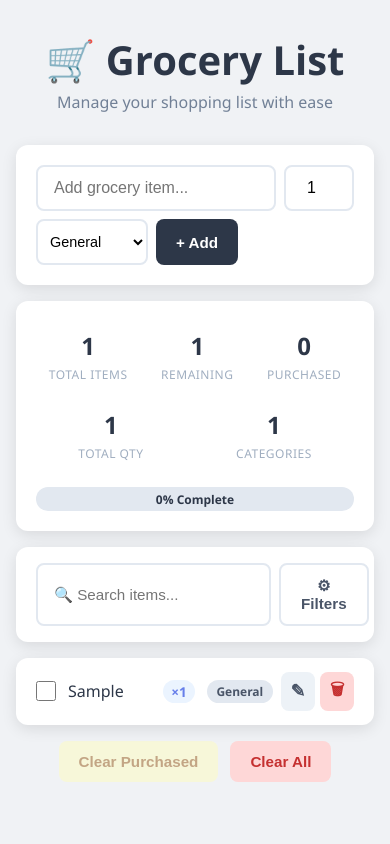
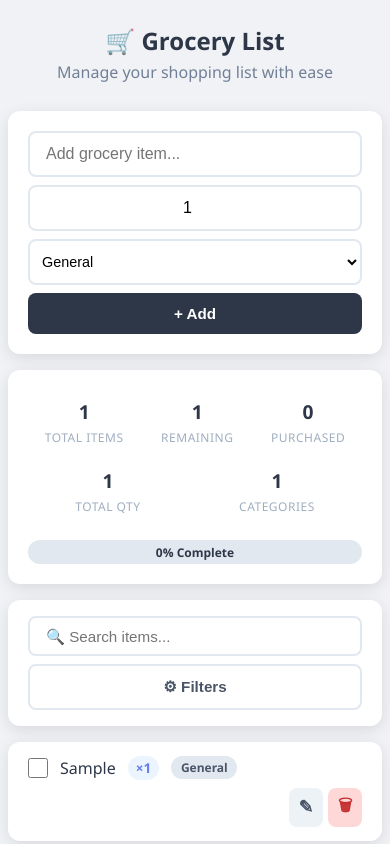
Before and after one commit to LuvaDongol/CRUD_REACT, a React (Create React App) app: page / in a window 390 px wide. Both pictures are taken after typing "Sample" into the empty fields and a click on the button "+ Add". Shown: the top 844 px of the page. Built offline with nearby package versions, Linux system fonts and the light colour scheme.

Commit message:
Add responsive design for mobile devices

```diff
--- a/src/App.css
+++ b/src/App.css
@@ -543,3 +543,85 @@ body {
   font-weight: 700;
   color: #2d3748;
 }
+
+/* ===== Responsive Design ===== */
+@media (max-width: 600px) {
+  .app-header h1 {
+    font-size: 1.8rem;
+  }
+
+  .form-row {
+    flex-direction: column;
+  }
+
+  .form-quantity {
+    width: 100%;
+  }
+
+  .search-row {
+    flex-direction: column;
+  }
+
+  .filter-row {
+    flex-direction: column;
+  }
+
+  .grocery-item {
+    flex-direction: column;
+    align-items: flex-start;
+    gap: 0.5rem;
+  }
+
+  .item-actions {
+    margin-left: 0;
+    align-self: flex-end;
+  }
+
+  .item-content {
+    flex-wrap: wrap;
+  }
+
+  .summary-stats {
+    gap: 0.25rem;
+  }
+
+  .stat {
+    min-width: 60px;
+  }
+
+  .stat-number {
+    font-size: 1.2rem;
+  }
+
+  .edit-form {
+    flex-direction: column;
+  }
+
+  .edit-input,
+  .edit-quantity,
+  .edit-category {
+    width: 100%;
+  }
+
+  .edit-actions {
+    align-self: flex-end;
+  }
+
+  .action-buttons {
+    flex-direction: column;
+  }
+}
+
+@media (max-width: 400px) {
+  .container {
+    padding: 0 0.5rem;
+  }
+
+  .app-header {
+    padding: 1.5rem 0.5rem 0.75rem;
+  }
+
+  .app-header h1 {
+    font-size: 1.5rem;
+  }
+}
```
